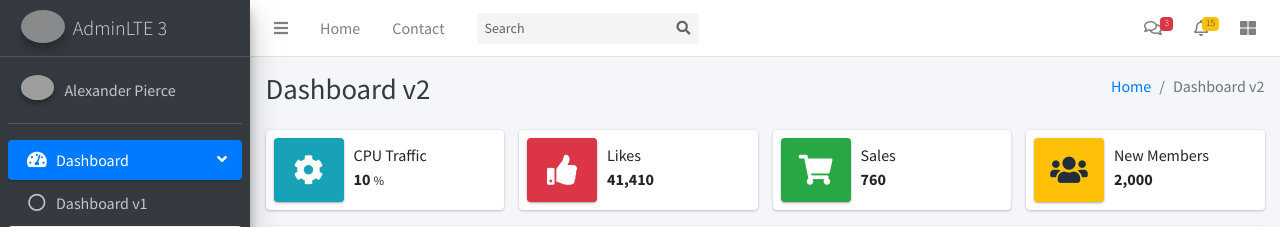
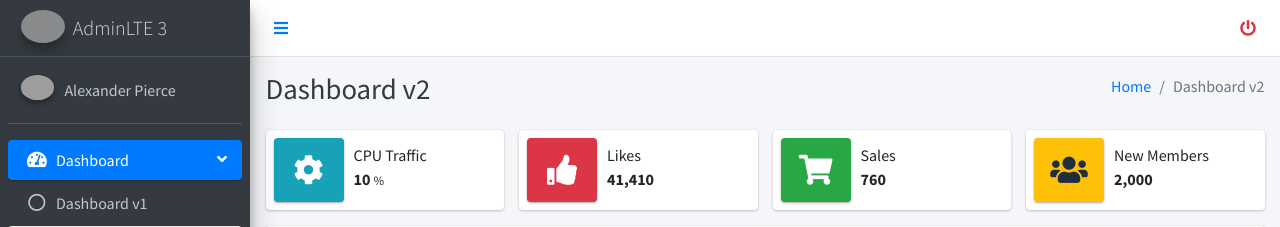
Before and after one commit to MartMbithi/Weekend_Project_IV, a PHP site: page /ui/dashboard.php in a window 1280 px wide. Shown: the top 227 px of the page. Run offline with PHP 8.4, Linux system fonts and the light colour scheme; some libraries are stand-ins or nearby versions; grey boxes are pictures that could not be loaded.

Commit message:
Implement Navigation Bar Top Scope

```diff
--- a/app/partials/nav.php
+++ b/app/partials/nav.php
@@ -2,117 +2,14 @@
     <!-- Left navbar links -->
     <ul class="navbar-nav">
         <li class="nav-item">
-            <a class="nav-link" data-widget="pushmenu" href="#"><i class="fas fa-bars"></i></a>
-        </li>
-        <li class="nav-item d-none d-sm-inline-block">
-            <a href="index3.html" class="nav-link">Home</a>
-        </li>
-        <li class="nav-item d-none d-sm-inline-block">
-            <a href="#" class="nav-link">Contact</a>
+            <a class="nav-link text-primary" data-widget="pushmenu" href="#"><i class="fas fa-bars"></i></a>
         </li>
     </ul>
 
-    <!-- SEARCH FORM -->
-    <form class="form-inline ml-3">
-        <div class="input-group input-group-sm">
-            <input class="form-control form-control-navbar" type="search" placeholder="Search" aria-label="Search">
-            <div class="input-group-append">
-                <button class="btn btn-navbar" type="submit">
-                    <i class="fas fa-search"></i>
-                </button>
-            </div>
-        </div>
-    </form>
-
     <!-- Right navbar links -->
     <ul class="navbar-nav ml-auto">
-        <!-- Messages Dropdown Menu -->
-        <li class="nav-item dropdown">
-            <a class="nav-link" data-toggle="dropdown" href="#">
-                <i class="far fa-comments"></i>
-                <span class="badge badge-danger navbar-badge">3</span>
-            </a>
-            <div class="dropdown-menu dropdown-menu-lg dropdown-menu-right">
-                <a href="#" class="dropdown-item">
-                    <!-- Message Start -->
-                    <div class="media">
-                        <img src="dist/img/user1-128x128.jpg" alt="User Avatar" class="img-size-50 mr-3 img-circle">
-                        <div class="media-body">
-                            <h3 class="dropdown-item-title">
-                                Brad Diesel
-                                <span class="float-right text-sm text-danger"><i class="fas fa-star"></i></span>
-                            </h3>
-                            <p class="text-sm">Call me whenever you can...</p>
-                            <p class="text-sm text-muted"><i class="far fa-clock mr-1"></i> 4 Hours Ago</p>
-                        </div>
-                    </div>
-                    <!-- Message End -->
-                </a>
-                <div class="dropdown-divider"></div>
-                <a href="#" class="dropdown-item">
-                    <!-- Message Start -->
-                    <div class="media">
-                        <img src="dist/img/user8-128x128.jpg" alt="User Avatar" class="img-size-50 img-circle mr-3">
-                        <div class="media-body">
-                            <h3 class="dropdown-item-title">
-                                John Pierce
-                                <span class="float-right text-sm text-muted"><i class="fas fa-star"></i></span>
-                            </h3>
-                            <p class="text-sm">I got your message bro</p>
-                            <p class="text-sm text-muted"><i class="far fa-clock mr-1"></i> 4 Hours Ago</p>
-                        </div>
-                    </div>
-                    <!-- Message End -->
-                </a>
-                <div class="dropdown-divider"></div>
-                <a href="#" class="dropdown-item">
-                    <!-- Message Start -->
-                    <div class="media">
-                        <img src="dist/img/user3-128x128.jpg" alt="User Avatar" class="img-size-50 img-circle mr-3">
-                        <div class="media-body">
-                            <h3 class="dropdown-item-title">
-                                Nora Silvester
-                                <span class="float-right text-sm text-warning"><i class="fas fa-star"></i></span>
-                            </h3>
-                            <p class="text-sm">The subject goes here</p>
-                            <p class="text-sm text-muted"><i class="far fa-clock mr-1"></i> 4 Hours Ago</p>
-                        </div>
-                    </div>
-                    <!-- Message End -->
-                </a>
-                <div class="dropdown-divider"></div>
-                <a href="#" class="dropdown-item dropdown-footer">See All Messages</a>
-            </div>
-        </li>
-        <!-- Notifications Dropdown Menu -->
-        <li class="nav-item dropdown">
-            <a class="nav-link" data-toggle="dropdown" href="#">
-                <i class="far fa-bell"></i>
-                <span class="badge badge-warning navbar-badge">15</span>
-            </a>
-            <div class="dropdown-menu dropdown-menu-lg dropdown-menu-right">
-                <span class="dropdown-item dropdown-header">15 Notifications</span>
-                <div class="dropdown-divider"></div>
-                <a href="#" class="dropdown-item">
-                    <i class="fas fa-envelope mr-2"></i> 4 new messages
-                    <span class="float-right text-muted text-sm">3 mins</span>
-                </a>
-                <div class="dropdown-divider"></div>
-                <a href="#" class="dropdown-item">
-                    <i class="fas fa-users mr-2"></i> 8 friend requests
-                    <span class="float-right text-muted text-sm">12 hours</span>
-                </a>
-                <div class="dropdown-divider"></div>
-                <a href="#" class="dropdown-item">
-                    <i class="fas fa-file mr-2"></i> 3 new reports
-                    <span class="float-right text-muted text-sm">2 days</span>
-                </a>
-                <div class="dropdown-divider"></div>
-                <a href="#" class="dropdown-item dropdown-footer">See All Notifications</a>
-            </div>
-        </li>
         <li class="nav-item">
-            <a class="nav-link" data-widget="control-sidebar" data-slide="true" href="#"><i class="fas fa-th-large"></i></a>
+            <a class="nav-link text-danger" href="logout"><i class="fas fa-power-off"></i></a>
         </li>
     </ul>
 </nav>
```
